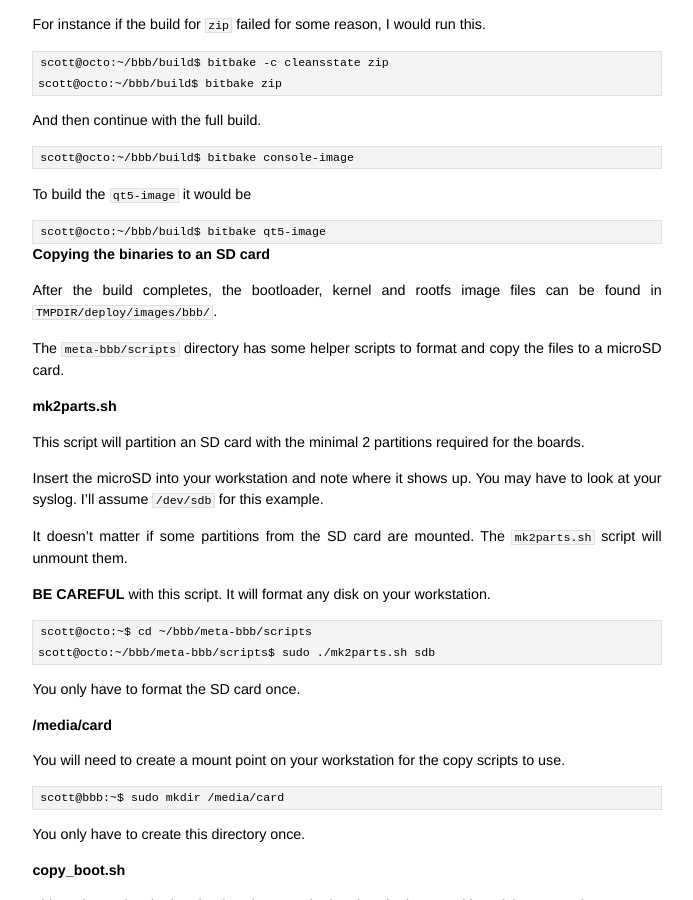
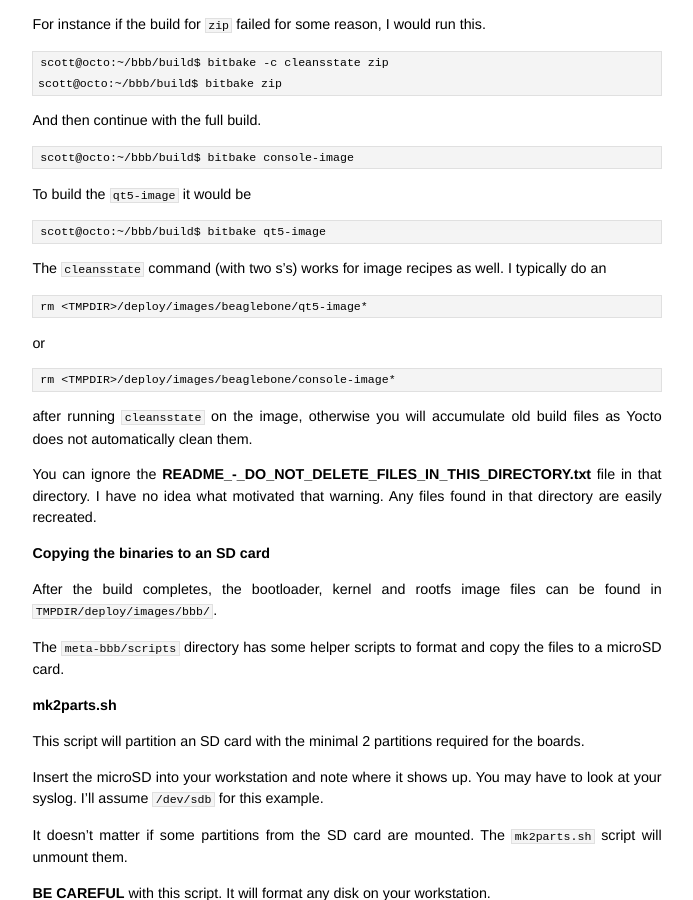
Before and after one commit to jumpnow/jumpnowtek-site, a Jekyll site: the page built from _posts/2015-06-08-BeagleBone-Systems-with-Yocto.md, in a window 1280 px wide and 900 px high, scrolled down 4529 px. Shown: the whole window, without its empty margins (293-986 px from the left). Built offline with Jekyll 4.4.1, drawn with Linux system fonts in a browser that asks for light colours.

Commit message:
More bbb doc

```diff
--- a/_posts/2015-06-08-BeagleBone-Systems-with-Yocto.md
+++ b/_posts/2015-06-08-BeagleBone-Systems-with-Yocto.md
@@ -223,6 +223,17 @@ To build the `qt5-image` it would be
 
     scott@octo:~/bbb/build$ bitbake qt5-image
 
+The `cleansstate` command (with two s's) works for image recipes as well. I typically do an
+
+    rm <TMPDIR>/deploy/images/beaglebone/qt5-image*
+
+or
+
+    rm <TMPDIR>/deploy/images/beaglebone/console-image*
+
+after running `cleansstate` on the image, otherwise you will accumulate old build files as Yocto does not automatically clean them.
+
+You can ignore the **README_-_DO_NOT_DELETE_FILES_IN_THIS_DIRECTORY.txt** file in that directory. I have no idea what motivated that warning. Any files found in that directory are easily recreated.
 
 
 ### Copying the binaries to an SD card
```
